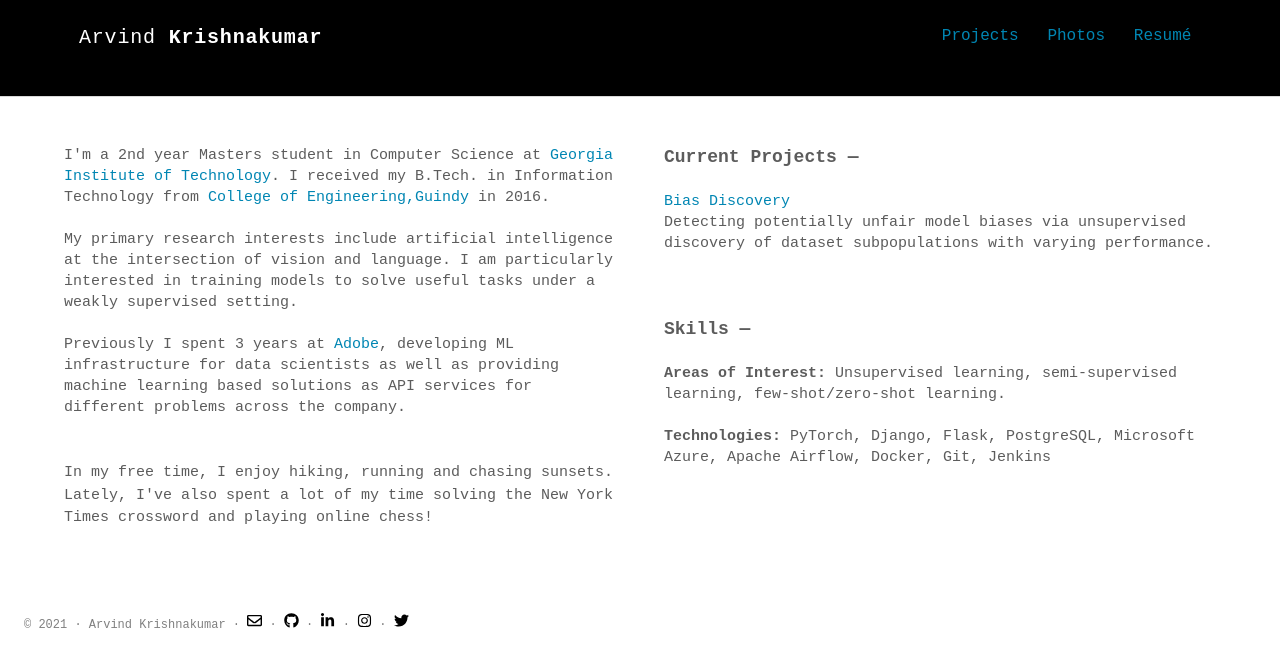
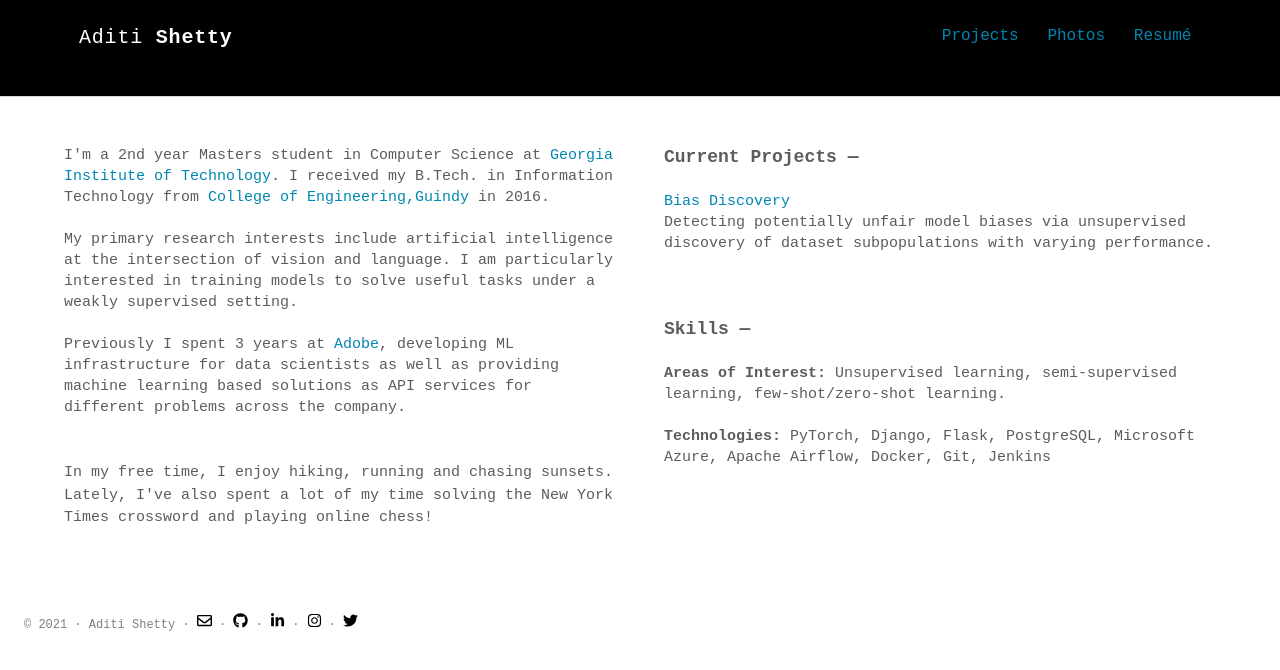
Before and after one commit to aditics/aditics.github.io, a Jekyll site: the page built from index.html, in a window 1280 px wide. Shown: the top 670 px of the page. Built offline with Jekyll 4.4.1, drawn with Linux system fonts in a browser that asks for light colours; some web fonts are replaced.

Commit message:
Update _config.yml

```diff
--- a/_config.yml
+++ b/_config.yml
@@ -1,9 +1,9 @@
 # Site settings
-title_left    : "Arvind"
-title_right   : "Krishnakumar"
+title_left    : "Aditi"
+title_right   : "Shetty"
 description   :
 keywords      :
-url           : https://akrishna77.github.io # site url
+url           : https://aditics.github.io # site url
 baseurl       : "" # apply repo name like "/myproject" if used under gh-pages branch, else (under master branch) just leave empty/blank
 cover         : "" # image uri like logo/cover image for site seo
 
@@ -28,12 +28,10 @@ sass:
 
 # Author settings
 author:
-  name     : "Arvind Krishnakumar"
-  email    : "mailto:akrishna[at]gatech[dot]edu"
-  github   : "https://github.com/akrishna77"
-  linkedin : "https://www.linkedin.com/in/arvind-krishnakumar/"
-  instagram: "https://www.instagram.com/arvsome/"
-  twitter  : "https://twitter.com/arvsome7"
+  name     : "Aditi Shetty"
+  email    : "mailto:ashetty67[at]gatech[dot]edu"
+  github   : "https://github.com/aditics/"
+  linkedin : "https://www.linkedin.com/in/aditishetty/"
 
 plugins:
   - jekyll-sitemap
```
